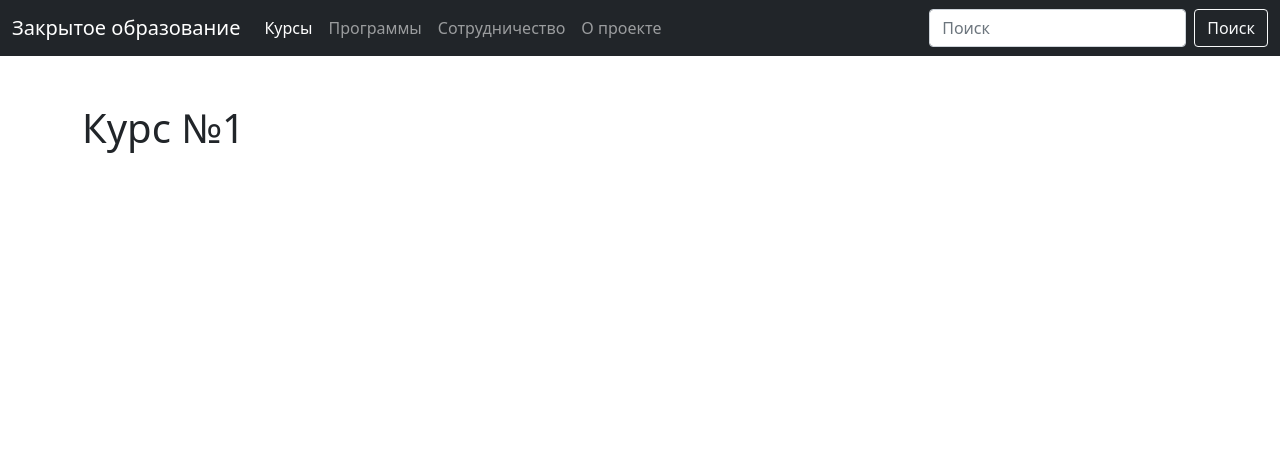
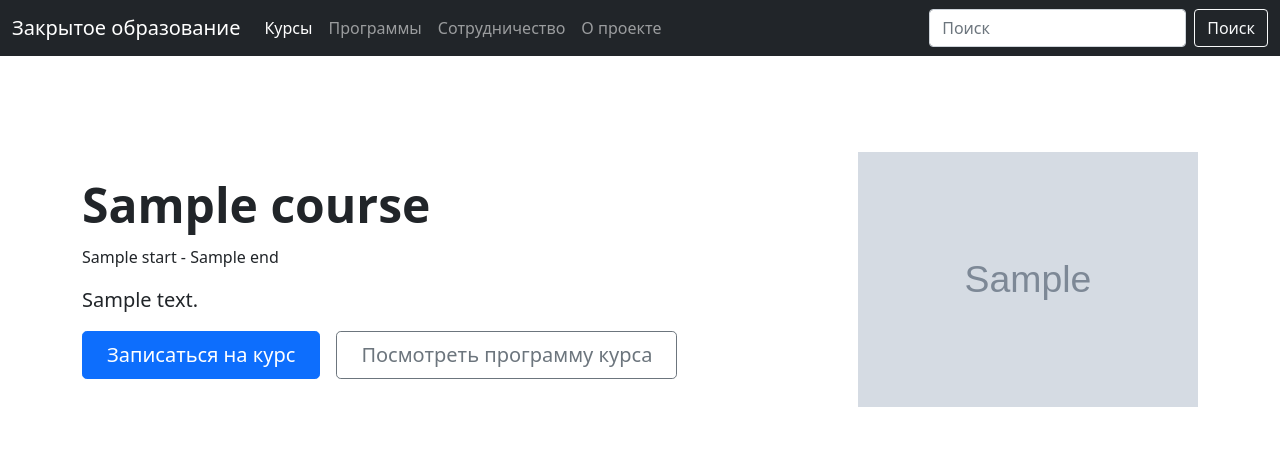
Before and after one commit to BakasaRus/aip-courses, a Flask app: template templates/course.html in a window 1280 px wide. Shown: the top 454 px of the page. Run offline with Flask 2, Linux system fonts and the light colour scheme; the template is opened without the code that fills it: most values are stand-ins (such as "Sample title", 1, 10 or a date in 2020); grey boxes marked "Sample" are stand-in pictures.

Commit message:
Add nice separate course page

```diff
--- a/app.py
+++ b/app.py
@@ -9,31 +9,39 @@ courses = [
         'name': 'Основы программирования на языке Kotlin',
         'desc': 'Курс посвящен изучению языка программирования Kotlin, передовому языку для проектирования различного рода приложений.',
         'img': 'https://cdn.openedu.ru/f1367c/CACHE/images/cover/c820f30eb3223c5142d5fc30c4c1a4383645c49c/f889db722db8aa0a207011ff80bf95f1.png',
-        'is_new': False
+        'is_new': False,
+        'start': '18 марта 2022',
+        'end': '22 апреля 2022'
     },
     {
         'name': 'Разработка современных мобильных приложений на языке Kotlin',
         'desc': 'Курс посвящен изучению современных способов разработки мобильных приложений на языке Kotlin под ОС Android.',
         'img': 'https://cdn.openedu.ru/f1367c/CACHE/images/cover/318bd6f2d0bbe5b028a4c0d8688ed714684f4cb1/c12c48c9feac6b332fc1c8713ba8922b.png',
-        'is_new': True
+        'is_new': True,
+        'start': '18 марта 2022',
+        'end': '22 апреля 2022'
     },
     {
         'name': 'Модели и методы аналитической механики',
         'desc': 'В курсе рассматриваются подходы к составлению математических моделей динамических систем и методы их математической обработки.',
         'img': 'https://cdn.openedu.ru/f1367c/CACHE/images/cover/badge_J6JVOr2/ce39a073a96624c22ce5203d473a2969.png',
-        'is_new': True
+        'is_new': True,
+        'start': '18 марта 2022',
+        'end': '22 апреля 2022'
     },
     {
         'name': 'Введение в машинное обучение',
         'desc': 'Машинное обучение, его применение и совершенствование — это то, над чем трудятся многие лучшие умы современности.',
         'img': 'https://cdn.openedu.ru/f1367c/CACHE/images/cover/54eda2d1971ba38fd42e9c7afddf54e27f0b34fd/af28f10bf4a4454bfde701ae596c7f3d.png',
-        'is_new': False
+        'is_new': False,
+        'start': '18 марта 2022',
+        'end': '22 апреля 2022'
     }
 ]
 
 
 @app.route('/')
-def hello_world():  # put application's code here
+def homepage():  # put application's code here
     return render_template('index.html', title='Закрытое образование', courses=courses)
 
 
@@ -49,7 +57,7 @@ def get_courses():
 
 @app.route('/courses/<int:course_id>')
 def get_course(course_id):
-    return render_template('course.html', title='Закрытое образование', course_id=course_id)
+    return render_template('course.html', title='Закрытое образование', course=courses[course_id - 1])
 
 
 if __name__ == '__main__':
--- a/templates/base.html
+++ b/templates/base.html
@@ -13,7 +13,7 @@
 <header>
     <nav class="navbar navbar-expand-lg navbar-dark bg-dark">
         <div class="container-fluid">
-            <a class="navbar-brand" href="#">Закрытое образование</a>
+            <a class="navbar-brand" href="{{ url_for('homepage') }}">Закрытое образование</a>
             <button class="navbar-toggler" type="button" data-bs-toggle="collapse" data-bs-target="#navbarColor01"
                     aria-controls="navbarColor01" aria-expanded="false" aria-label="Toggle navigation">
                 <span class="navbar-toggler-icon"></span>
--- a/templates/course.html
+++ b/templates/course.html
@@ -1,5 +1,22 @@
 {% extends 'base.html' %}
 
 {% block content %}
-<h1>Курс №{{ course_id }}</h1>
+    <div class="row flex-lg-row-reverse align-items-center g-5 py-5">
+        <div class="col-12 col-sm-6 col-lg-4">
+            <img src="{{ course.img }}" class="d-block mx-lg-auto img-fluid" style="width: 100%" alt="{{ course.name }}"
+                 loading="lazy">
+        </div>
+        <div class="col-12 col-sm-6 col-lg-8">
+            <h1 class="display-5 fw-bold lh-1 mb-3">{{ course.name }}</h1>
+            {% if course.is_new %}
+                <p class="display-6"><span class="badge bg-primary">Новый курс</span></p>
+            {% endif %}
+            <p>{{ course.start }} - {{ course.end }}</p>
+            <p class="lead">{{ course.desc }}</p>
+            <div class="d-grid gap-2 d-md-flex justify-content-md-start">
+                <button type="button" class="btn btn-primary btn-lg px-4 me-md-2">Записаться на курс</button>
+                <button type="button" class="btn btn-outline-secondary btn-lg px-4">Посмотреть программу курса</button>
+            </div>
+        </div>
+    </div>
 {% endblock %}
--- a/templates/index.html
+++ b/templates/index.html
@@ -15,7 +15,7 @@
                 </h5>
                 <p class="card-text"><small class="text-muted">Курс уже начался</small></p>
                 <p class="card-text">{{ course.desc }}</p>
-                <a href="#" class="btn btn-primary">Подробнее</a>
+                <a href="{{ url_for('get_course', course_id=loop.index) }}" class="btn btn-primary">Подробнее</a>
             </div>
         </div>
     </div>
```
